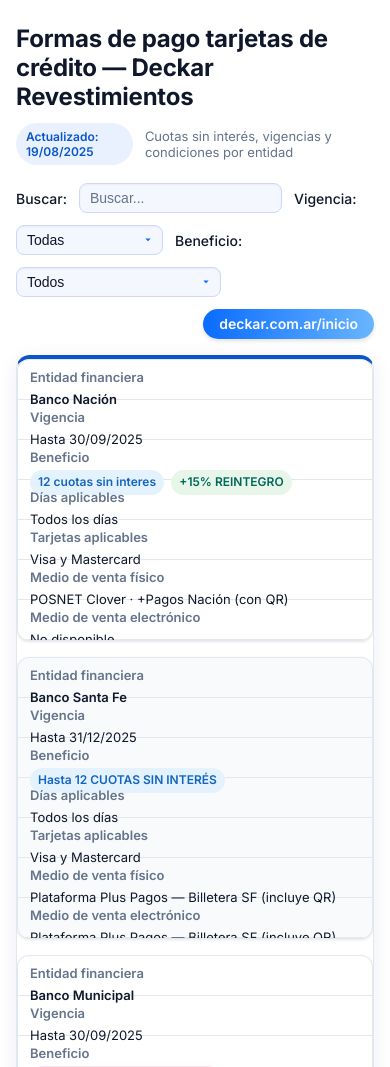
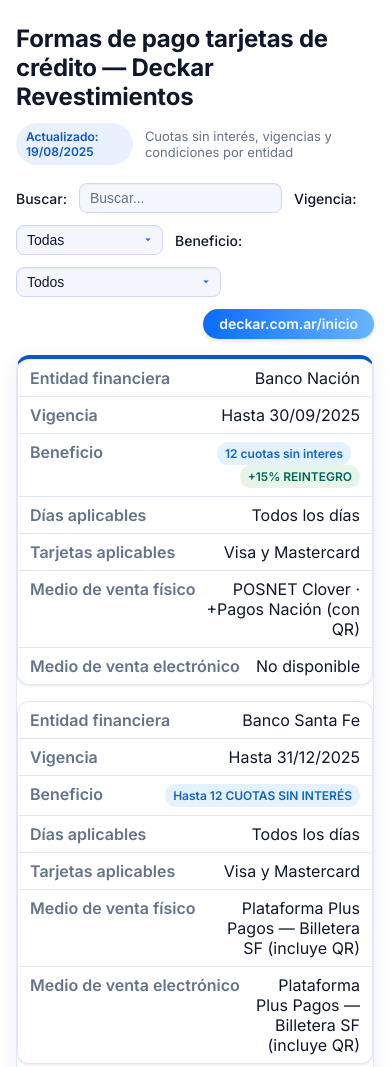
Before and after one commit to Deckar-ux/deckar-formas-de-pago, a plain HTML site: page index.html in a window 390 px wide. Shown: the top 1067 px of the page. Drawn offline with Linux system fonts and the light colour scheme.

Commit message:
Add files via upload

```diff
--- a/index.html
+++ b/index.html
@@ -202,6 +202,44 @@
     .tag-reintegro{
       background:#E8F5E9;
       color:#00695C;
+    }
+
+    /* Styles for card-based layout (mobile) */
+    .cards-container{
+      display:none;
+      width:100%;
+    }
+    .card-row{
+      margin-bottom:1rem;
+      border:1px solid var(--border);
+      border-radius:12px;
+      background:var(--bg);
+      box-shadow:0 1px 3px rgba(0,0,0,0.1);
+      overflow:hidden;
+    }
+    .card-item{
+      display:flex;
+      justify-content:space-between;
+      padding:8px 12px;
+      border-bottom:1px solid var(--border);
+    }
+    .card-item:last-child{
+      border-bottom:0;
+    }
+    .card-label{
+      font-weight:600;
+      color:var(--muted);
+      margin-right:8px;
+    }
+    .card-value{
+      flex:1;
+      text-align:right;
+    }
+
+    /* When on mobile screens, hide the table and show the cards */
+    @media (max-width: 768px){
+      table{ display:none; }
+      .cards-container{ display:block; }
     }
   /* Responsive table for mobile screens */
   @media (max-width: 768px){
@@ -426,6 +464,8 @@
           </tr>
         </tbody>
       </table>
+        <!-- Container for card-style layout; cards are generated via JavaScript for mobile -->
+        <div id="cardsContainer" class="cards-container"></div>
     </div>
 
     <div class="foot">
@@ -438,12 +478,65 @@
   </div>
 
   <script>
-    // Filtrado de filas
+    // Filtrado de filas y construcción de tarjetas para vista móvil
     const searchInput = document.getElementById('searchInput');
     const vigenciaFilter = document.getElementById('vigenciaFilter');
     const beneficioFilter = document.getElementById('beneficioFilter');
     const tableRows = document.querySelectorAll('tbody tr');
+    const cardsContainer = document.getElementById('cardsContainer');
+    let cardRows;
 
+    // Construye tarjetas a partir de las filas de la tabla (excepto la 8ª columna)
+    function buildCards() {
+      cardsContainer.innerHTML = '';
+      tableRows.forEach(row => {
+        const cells = row.querySelectorAll('td');
+        const cardRow = document.createElement('div');
+        cardRow.className = 'card-row';
+        cardRow.dataset.vigencia = row.dataset.vigencia;
+        cardRow.dataset.beneficio = row.dataset.beneficio;
+        const labels = [
+          'Entidad financiera',
+          'Vigencia',
+          'Beneficio',
+          'Días aplicables',
+          'Tarjetas aplicables',
+          'Medio de venta físico',
+          'Medio de venta electrónico'
+        ];
+        for (let i = 0; i < 7; i++) {
+          const cardItem = document.createElement('div');
+          cardItem.className = 'card-item';
+          const labelSpan = document.createElement('span');
+          labelSpan.className = 'card-label';
+          labelSpan.textContent = labels[i];
+          const valueSpan = document.createElement('span');
+          valueSpan.className = 'card-value';
+          valueSpan.innerHTML = cells[i].innerHTML;
+          cardItem.appendChild(labelSpan);
+          cardItem.appendChild(valueSpan);
+          cardRow.appendChild(cardItem);
+        }
+        cardsContainer.appendChild(cardRow);
+      });
+      cardRows = cardsContainer.querySelectorAll('.card-row');
+    }
+
+    // Cambia entre la tabla y las tarjetas en función del ancho de la ventana
+    function toggleLayout() {
+      if (window.innerWidth <= 768) {
+        if (!cardsContainer.innerHTML) {
+          buildCards();
+        }
+        document.querySelector('table').style.display = 'none';
+        cardsContainer.style.display = 'block';
+      } else {
+        document.querySelector('table').style.display = '';
+        cardsContainer.style.display = 'none';
+      }
+    }
+
+    // Filtra tanto las filas de la tabla como las tarjetas
     function filterTable() {
       const searchTerm = searchInput.value.toLowerCase();
       const vigencia = vigenciaFilter.value;
@@ -461,11 +554,30 @@
           row.style.display = 'none';
         }
       });
+      // Filtra las tarjetas si se están mostrando
+      if (cardsContainer.style.display === 'block' && cardRows) {
+        cardRows.forEach(card => {
+          const text = card.innerText.toLowerCase();
+          const rowVigencia = card.dataset.vigencia;
+          const rowBeneficio = card.dataset.beneficio;
+          const matchesSearch = text.includes(searchTerm);
+          const matchesVigencia = !vigencia || rowVigencia === vigencia;
+          const matchesBeneficio = !beneficio || rowBeneficio === beneficio;
+          if (matchesSearch && matchesVigencia && matchesBeneficio) {
+            card.style.display = '';
+          } else {
+            card.style.display = 'none';
+          }
+        });
+      }
     }
 
     searchInput.addEventListener('input', filterTable);
     vigenciaFilter.addEventListener('change', filterTable);
     beneficioFilter.addEventListener('change', filterTable);
+    // Inicializa el diseño y escucha cambios de tamaño
+    toggleLayout();
+    window.addEventListener('resize', toggleLayout);
   </script>
 </body>
 </html>
```
